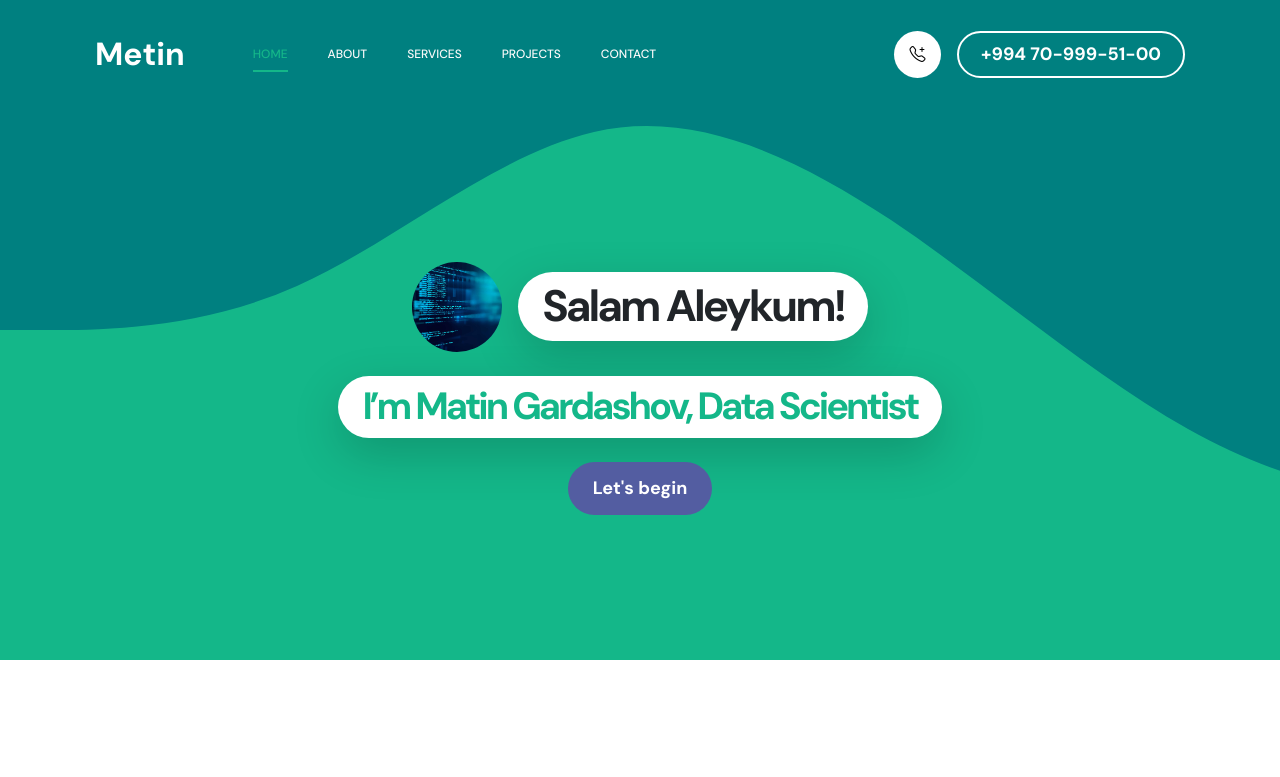
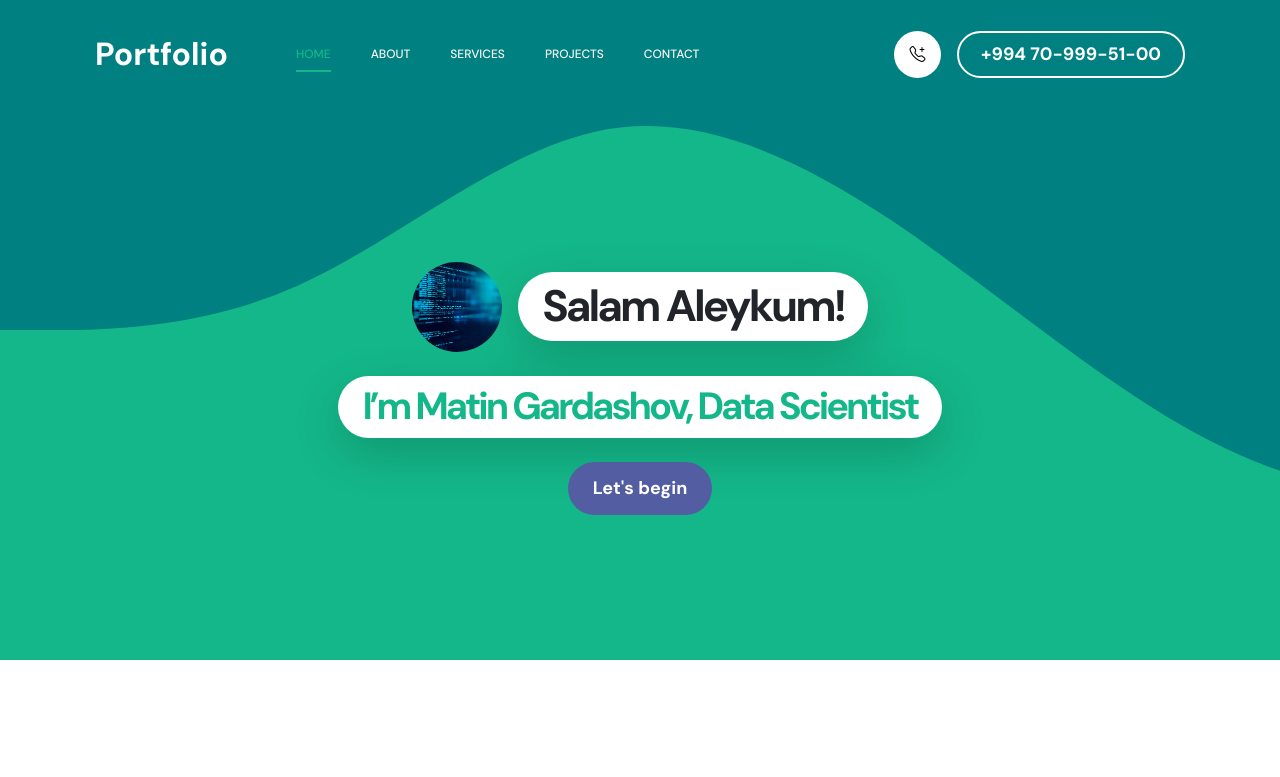
Before and after one commit to MehemmedQ2003/Portfoilo, a plain HTML site: page index.html in a window 1280 px wide. Shown: the top 777 px of the page. Drawn offline with Linux system fonts and the light colour scheme.

Commit message:
Update index.html

```diff
--- a/index.html
+++ b/index.html
@@ -32,7 +32,7 @@
                     <span class="navbar-toggler-icon"></span>
                 </button>
 
-                <a href="index.html" class="navbar-brand mx-auto mx-lg-0">Metin</a>
+                <a href="index.html" class="navbar-brand mx-auto mx-lg-0">Portfolio</a>
 
                 <div class="d-flex align-items-center d-lg-none">
                     <i class="navbar-icon bi-telephone-plus me-3"></i>
```
